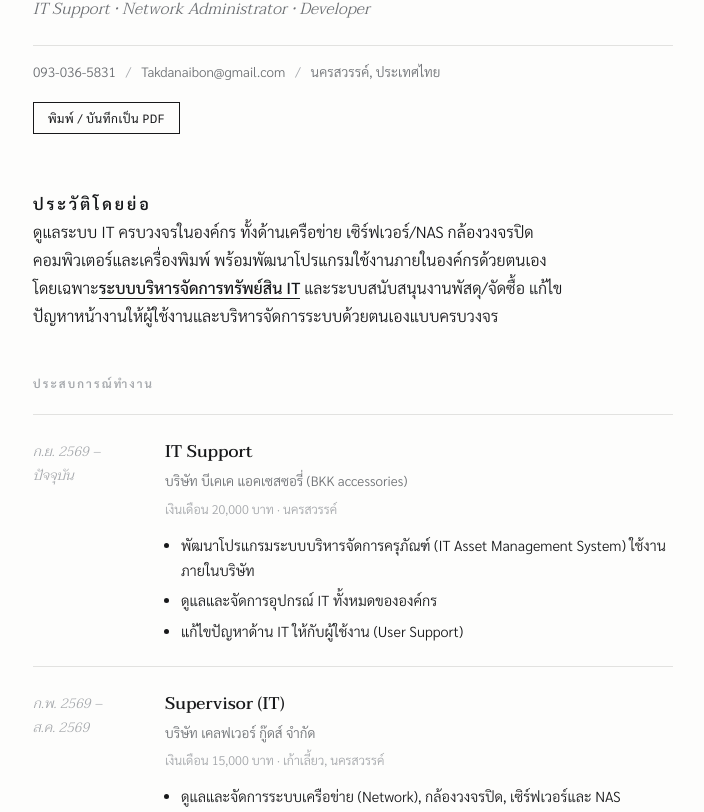
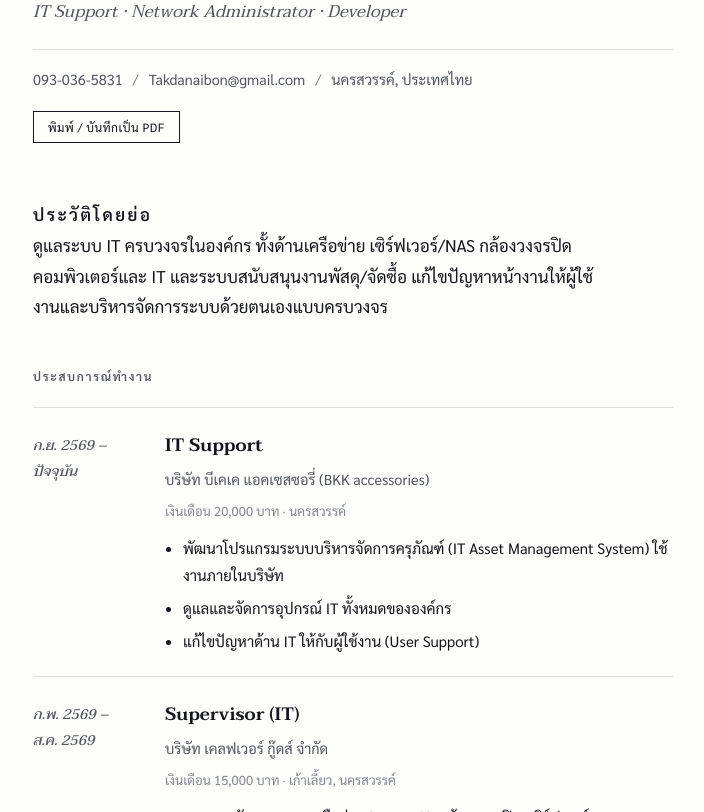
Before and after one commit to takdanai-lab/takdanai-lab.github.io, a plain HTML site: page index.html in a window 1280 px wide. Shown: the part 164-976 px from the top of the page, without its empty margins (287-991 px from the left). Drawn offline with Linux system fonts and the light colour scheme.

Commit message:
Update index.html

```diff
--- a/index.html
+++ b/index.html
@@ -11,31 +11,31 @@
 <style>
   :root {
     --bg: #fdfdfc;
-    --ink: #17181a;
-    --ink-muted: #6b6e72;
-    --ink-faint: #a3a6aa;
-    --line: #e2e2e0;
-    --line-strong: #17181a;
+    --ink: #14151a;
+    --ink-muted: #52565c;
+    --ink-faint: #83878d;
+    --line: #dfdfdc;
+    --line-strong: #14151a;
   }
 
   @media (prefers-color-scheme: dark) {
     :root:not([data-theme="light"]) {
       --bg: #121212;
-      --ink: #ececea;
-      --ink-muted: #9a9c9f;
-      --ink-faint: #6b6d70;
+      --ink: #f1f1ef;
+      --ink-muted: #adb0b4;
+      --ink-faint: #82858a;
       --line: #2c2c2b;
-      --line-strong: #ececea;
+      --line-strong: #f1f1ef;
     }
   }
 
   :root[data-theme="dark"] {
     --bg: #121212;
-    --ink: #ececea;
-    --ink-muted: #9a9c9f;
-    --ink-faint: #6b6d70;
+    --ink: #f1f1ef;
+    --ink-muted: #adb0b4;
+    --ink-faint: #82858a;
     --line: #2c2c2b;
-    --line-strong: #ececea;
+    --line-strong: #f1f1ef;
   }
 
   * { box-sizing: border-box; }
@@ -44,9 +44,9 @@
     background: var(--bg);
     color: var(--ink);
     font-family: "Sarabun", "Noto Sans Thai", system-ui, sans-serif;
-    font-weight: 300;
-    font-size: 16px;
-    line-height: 1.75;
+    font-weight: 400;
+    font-size: 17px;
+    line-height: 1.8;
     padding: 0 20px;
     padding-block: 64px;
   }
@@ -76,8 +76,8 @@
 
   .hero .role {
     font-family: "Taviraj", serif;
-    font-size: 16px;
-    font-weight: 300;
+    font-size: 17px;
+    font-weight: 400;
     font-style: italic;
     color: var(--ink-muted);
     margin: 0 0 22px;
@@ -87,10 +87,10 @@
     display: flex;
     flex-wrap: wrap;
     gap: 4px 0;
-    font-size: 13.5px;
+    font-size: 14.5px;
     color: var(--ink-muted);
     border-top: 1px solid var(--line);
-    padding-top: 14px;
+    padding-top: 16px;
   }
 
   .contact-row a {
@@ -124,17 +124,17 @@
 
   .eyebrow {
     font-family: "Sarabun", sans-serif;
-    font-size: 11.5px;
-    font-weight: 600;
-    letter-spacing: 0.18em;
+    font-size: 12px;
+    font-weight: 700;
+    letter-spacing: 0.14em;
     text-transform: uppercase;
-    color: var(--ink-faint);
+    color: var(--ink-muted);
     margin: 0 0 20px;
   }
 
   .summary p {
     margin: 0;
-    font-size: 16px;
+    font-size: 17px;
     color: var(--ink);
     max-width: 62ch;
   }
@@ -158,24 +158,25 @@
 
   .job-date {
     font-family: "Taviraj", serif;
-    font-size: 13.5px;
+    font-size: 14px;
     font-style: italic;
-    color: var(--ink-faint);
+    font-weight: 500;
+    color: var(--ink-muted);
     padding-top: 3px;
   }
 
-  .job-title { font-size: 17px; font-weight: 500; margin: 0; }
-  .job-company { display: block; font-size: 13.5px; color: var(--ink-muted); font-weight: 300; margin-top: 2px; }
-  .job-meta { font-size: 12.5px; color: var(--ink-faint); margin: 6px 0 12px; }
+  .job-title { font-size: 18px; font-weight: 600; margin: 0; }
+  .job-company { display: block; font-size: 14.5px; color: var(--ink-muted); font-weight: 400; margin-top: 3px; }
+  .job-meta { font-size: 13px; color: var(--ink-faint); margin: 7px 0 12px; }
 
   .job ul {
     margin: 0;
-    padding-left: 16px;
+    padding-left: 18px;
     display: flex;
     flex-direction: column;
-    gap: 5px;
+    gap: 6px;
   }
-  .job li { font-size: 14.5px; color: var(--ink); }
+  .job li { font-size: 15px; color: var(--ink); }
 
   @media (max-width: 480px) {
     .job { grid-template-columns: 1fr; gap: 6px; }
@@ -186,12 +187,13 @@
   .plain-grid {
     display: grid;
     grid-template-columns: 140px 1fr;
-    gap: 10px 24px;
-    font-size: 14.5px;
+    gap: 12px 24px;
+    font-size: 15px;
   }
   .plain-grid dt {
-    color: var(--ink-faint);
-    font-size: 12.5px;
+    color: var(--ink-muted);
+    font-weight: 600;
+    font-size: 13px;
     letter-spacing: 0.03em;
     padding-top: 2px;
   }
@@ -202,14 +204,14 @@
     .plain-grid dt { margin-top: 10px; }
   }
 
-  .edu-degree { font-size: 15px; margin: 0 0 4px; }
-  .edu-meta { color: var(--ink-muted); font-size: 13.5px; margin: 2px 0; }
+  .edu-degree { font-size: 16px; font-weight: 600; margin: 0 0 4px; }
+  .edu-meta { color: var(--ink-muted); font-size: 14px; margin: 2px 0; }
 
   footer {
     margin-top: 56px;
     padding-top: 18px;
     border-top: 1px solid var(--line);
-    font-size: 12px;
+    font-size: 13px;
     color: var(--ink-faint);
     letter-spacing: 0.02em;
   }
@@ -240,8 +242,7 @@
     <p class="eyebrow">ประวัติโดยย่อ</p>
     <p>
       ดูแลระบบ IT ครบวงจรในองค์กร ทั้งด้านเครือข่าย เซิร์ฟเวอร์/NAS
-      กล้องวงจรปิด คอมพิวเตอร์และเครื่องพิมพ์ พร้อมพัฒนาโปรแกรมใช้งานภายในองค์กรด้วยตนเอง
-      โดยเฉพาะ<em>ระบบบริหารจัดการทรัพย์สิน IT</em> และระบบสนับสนุนงานพัสดุ/จัดซื้อ
+      กล้องวงจรปิด คอมพิวเตอร์และ IT</em> และระบบสนับสนุนงานพัสดุ/จัดซื้อ
       แก้ไขปัญหาหน้างานให้ผู้ใช้งานและบริหารจัดการระบบด้วยตนเองแบบครบวงจร
     </p>
   </section>
@@ -308,7 +309,7 @@
     <p class="eyebrow">การศึกษา</p>
     <p class="edu-degree">ปริญญาตรี สาขาเทคโนโลยีสารสนเทศ</p>
     <p class="edu-meta">คณะวิทยาศาสตร์และเทคโนโลยี มหาวิทยาลัยราชภัฏนครสวรรค์</p>
-    <p class="edu-meta">จบการศึกษาปี 2565 · เกรดเฉลี่า 2.89</p>
+    <p class="edu-meta">จบการศึกษาปี 2565 · เกรดเฉลี่ย 2.89</p>
   </section>
 
   <section>
```
